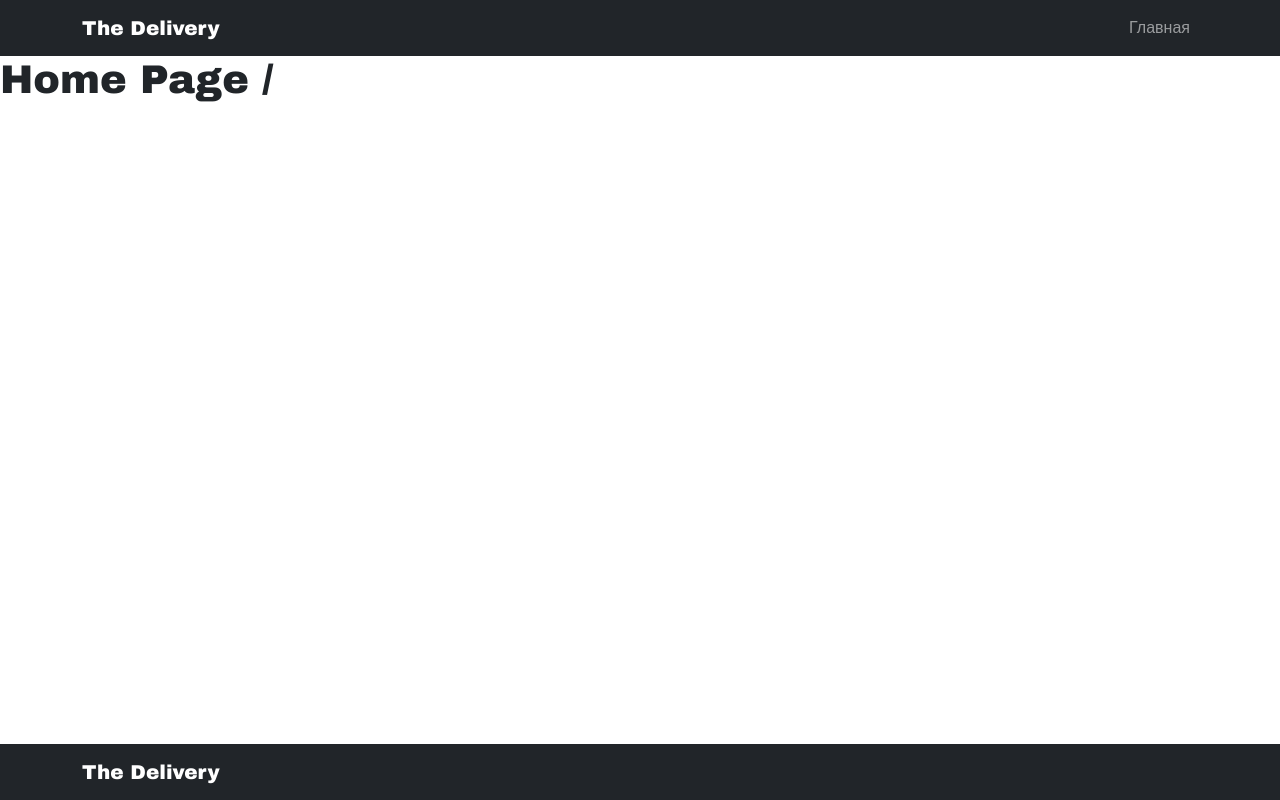
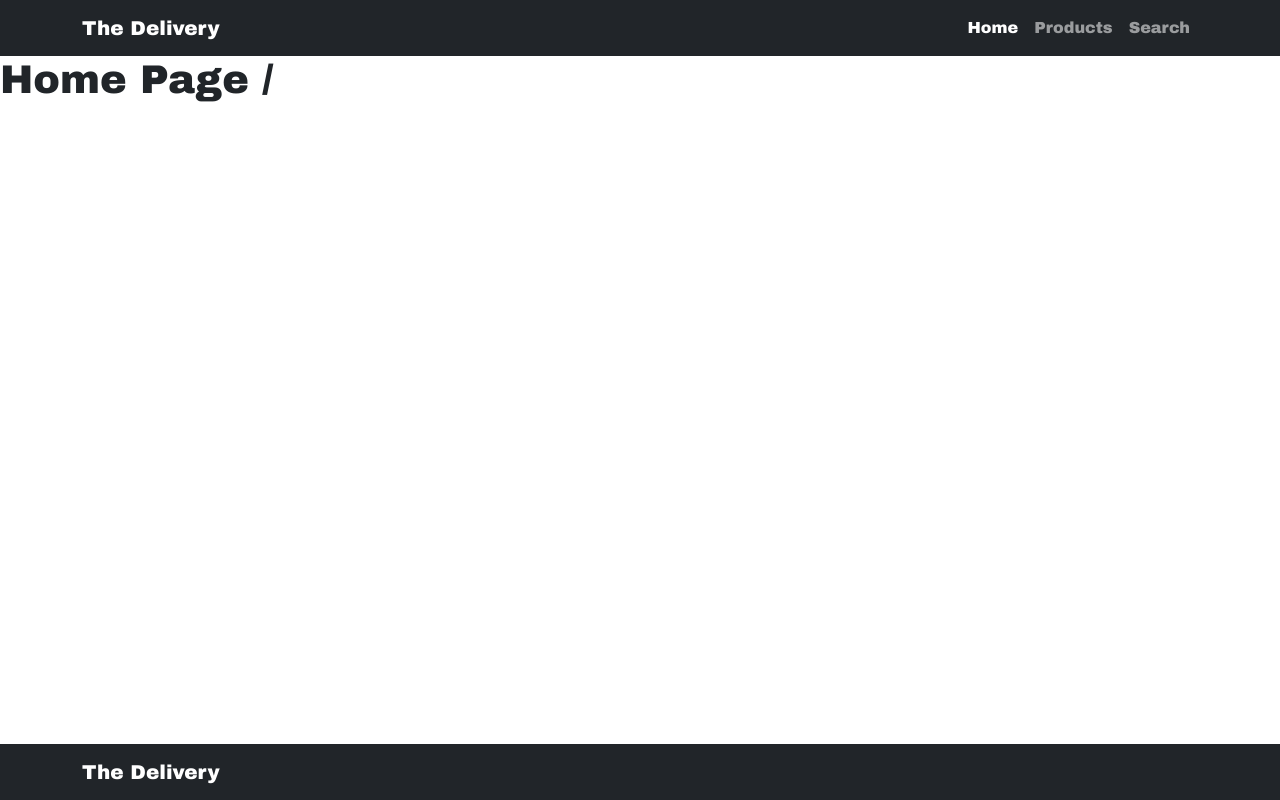
Before and after one commit to lp20201108/delivery-online-shop, a React (Create React App) app: page / in a window 1280 px wide. Built offline with nearby package versions, Linux system fonts and the light colour scheme.

Commit message:
Added navigation

```diff
--- a/src/shared/components/Navbar/Navbar.jsx
+++ b/src/shared/components/Navbar/Navbar.jsx
@@ -1,5 +1,11 @@
 import React from "react";
-import { Link } from "react-router-dom";
+import { Link, NavLink } from "react-router-dom";
+
+const navArr = [
+  { label: "Home", exact: true, to: "/" },
+  { label: "Products", exact: false, to: "/products" },
+  { label: "Search", exact: false, to: "/search" },
+];
 
 const Navbar = () => {
   return (
@@ -9,11 +15,19 @@ const Navbar = () => {
           The Delivery
         </Link>
         <ul className="navbar-nav">
-          <li className="nav-item">
-            <a href="/" className="nav-link" aria-current="page">
-              Главная
-            </a>
-          </li>
+          {navArr.map(({ label, exact, to }) => (
+            <li className="nav-item" key={to}>
+              <NavLink
+                exact={exact}
+                to={to}
+                className="nav-link"
+                aria-current="page"
+                activeClassName="active"
+              >
+                {label}
+              </NavLink>
+            </li>
+          ))}
         </ul>
       </div>
     </nav>
```
